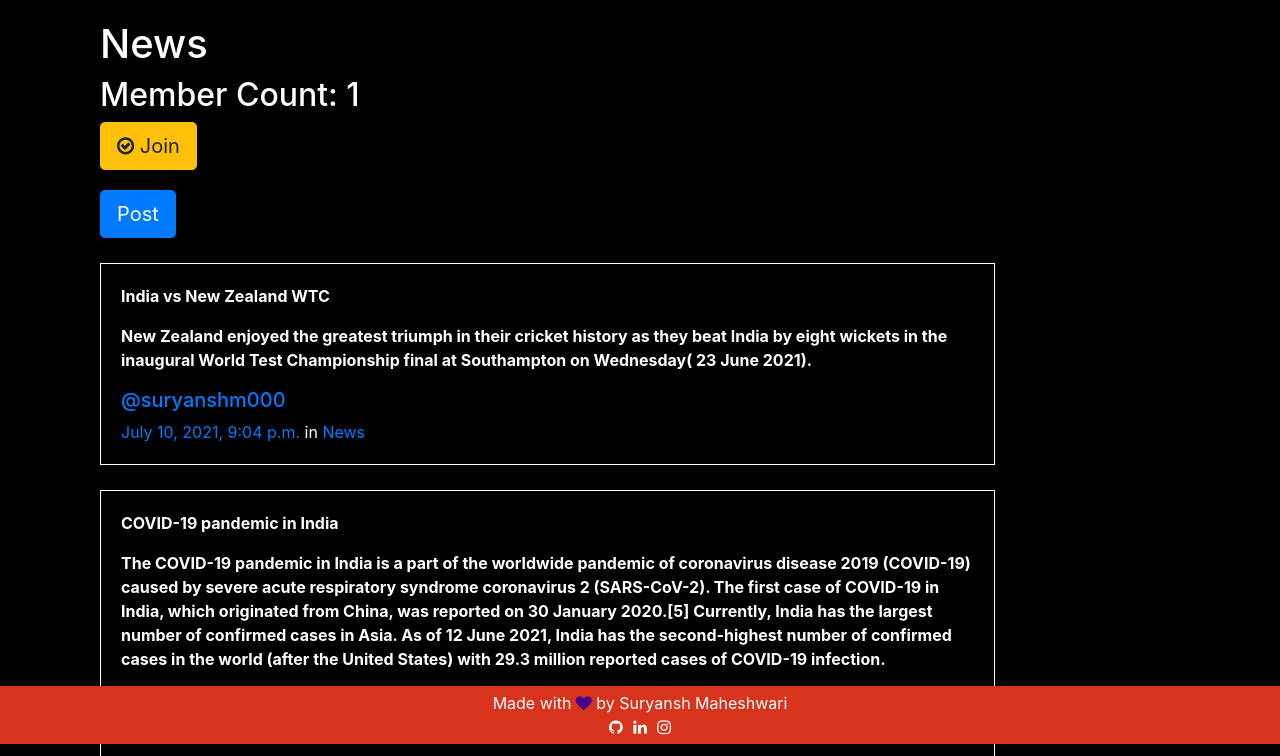
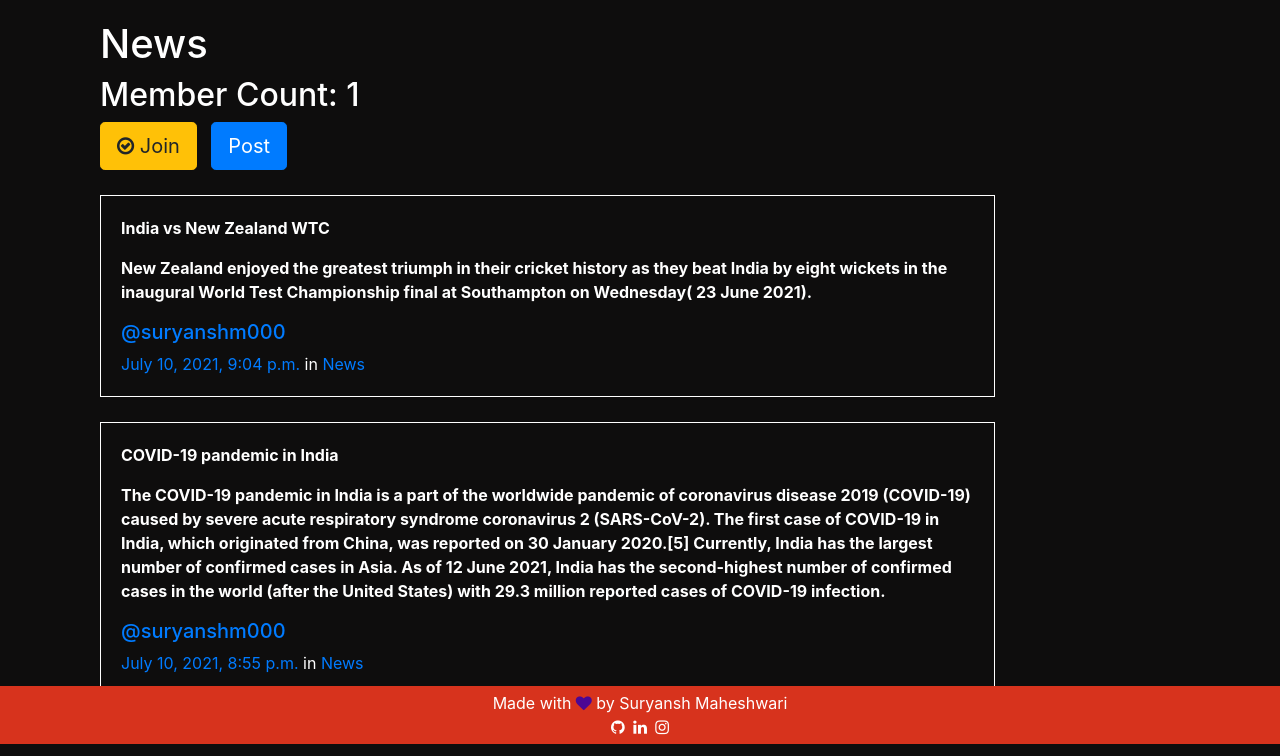
Before and after one commit to Suryanshm000/MicroSocial, a Django app: a page that uses templates/base.html in a window 1280 px wide. Shown: the part 56-812 px from the top of the page. Run offline with Django 3.2, Linux system fonts and the light colour scheme; data comes from the database, SQL or seed files in the repository; both versions use the stored data as it was after the commit; some libraries are stand-ins or nearby versions.

Commit message:
Fixed the post button

```diff
--- a/groups/templates/groups/group_detail.html
+++ b/groups/templates/groups/group_detail.html
@@ -12,8 +12,8 @@
       <a href="{% url 'groups:join' slug=group.slug %}" class="btn btn-lg btn-warning"><span class="fa fa-check-circle-o"></span> Join</a>
       {% endif %}
 
+      <a href="{% url 'posts:create' %}" class="btn btn-primary btn-lg" style="margin-left: 10px;">Post</a>
     </div>
-		<a href="{% url 'posts:create' %}" class="btn btn-primary btn-lg" style="margin-top: 20px;">Post</a>
 </div>
 {% endblock %}
 
--- a/groups/templates/groups/group_list.html
+++ b/groups/templates/groups/group_list.html
@@ -12,7 +12,7 @@
     {% endif %}
 			<h2>Groups</h2>
 
-			<p>Welcome to the Groups Page! <br>Select a Group with a shared interest!</p>
+			<p style="font-size: large;">Welcome to the Groups Page! <br>Select a Group with a shared interest!</p>
 	</div>
 	{% if user.is_authenticated %}
 	<a href="{% url 'groups:create' %}" class="btn btn-warning" role="button"><span class="fa fa-plus"></span> Create New Group!</a>
--- a/microsocial/settings.py
+++ b/microsocial/settings.py
@@ -23,7 +23,7 @@ TEMPLATE_DIR = os.path.join(BASE_DIR,'templates')
 SECRET_KEY = 't&=eb=%y!h_w-nd#jzf**x7r6i3@*k7xapx5a5zhqy-mscsq1x'
 
 # SECURITY WARNING: don't run with debug turned on in production!
-DEBUG = False
+DEBUG = True
 
 ALLOWED_HOSTS = ['microsocial.herokuapp.com', '127.0.0.1']
 
--- a/static/microsocial/css/master.css
+++ b/static/microsocial/css/master.css
@@ -1,6 +1,6 @@
 body {
   margin: 0px;
-  background-color: black;
+  background-color: rgb(14, 13, 13);
   color:white;
 }
 
@@ -13,12 +13,12 @@ footer{
   width: 100%;
 }
 footer a{
-  margin: 3px;
+  margin: 2px;
   color: white;
 }
 
 nav{
-  background-color: #45018D;
+  background-color: #4b0794;
 }
 
 .textcolor{
@@ -34,10 +34,7 @@ nav{
   padding-top: 20px;
   padding-bottom: 60px;
 }
-/* .media-body{
-  float: left;
-  margin-left: 0px;
-} */
+
 
             /* ----- small screen devices -------- */
 
--- a/templates/base.html
+++ b/templates/base.html
@@ -62,7 +62,7 @@
 
   <footer>
     <div>Made with
-      <i class="fa fa-heart " style="color: #45018D;" ></i>
+      <i class="fa fa-heart " style="color: #4b0794;" ></i>
       by Suryansh Maheshwari
     </div>
     <div>
```
Also changed, not shown: db.sqlite3. Lines whose indentation alone changed are shown as unchanged.
